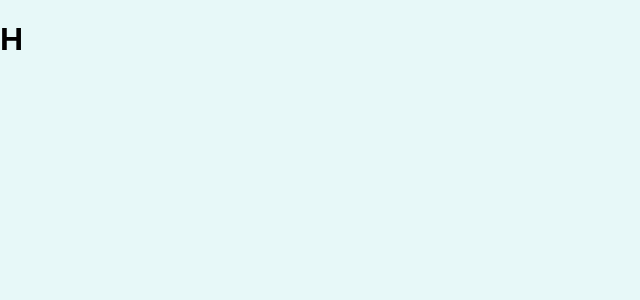
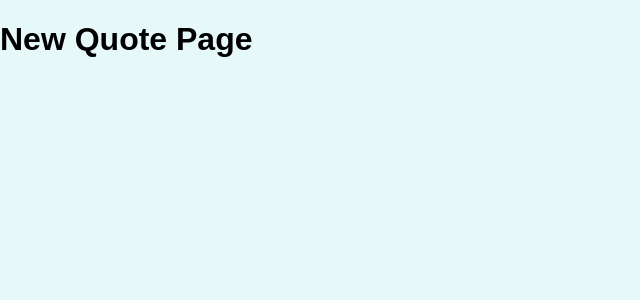
Before and after one commit to Pannu786/React_Learning_Routing, a JavaScript app: page /new-quotes in a window 1280 px wide. Shown: the top 300 px of the page, without its empty margins (0-640 px from the left). Built offline with nearby package versions, Linux system fonts and the light colour scheme.

Commit message:
basic Route for pages dne

```diff
--- a/src/App.js
+++ b/src/App.js
@@ -1,8 +1,21 @@
+import { Route, Switch } from 'react-router-dom';
+import AllQuotes from './pages/AllQuotes';
+import NewQuotes from './pages/NewQuotes';
+import QuotesDetail from './pages/QuotesDetail';
+
 function App() {
   return (
-    <div>
-<h1>H</h1>
-    </div>
+    <Switch>
+      <Route path='/quotes' exact>
+        <AllQuotes />
+      </Route>
+      <Route path='/quotes/:quoteId'>
+        <QuotesDetail />
+      </Route>
+      <Route path='/new-quotes'>
+        <NewQuotes />
+      </Route>
+    </Switch>
   );
 }
 
--- a/src/index.js
+++ b/src/index.js
@@ -1,6 +1,12 @@
 import ReactDOM from 'react-dom';
+import { BrowserRouter } from 'react-router-dom/cjs/react-router-dom.min';
 
 import './index.css';
 import App from './App';
 
-ReactDOM.render(<App />, document.getElementById('root'));
+ReactDOM.render(
+  <BrowserRouter>
+    <App />
+  </BrowserRouter>,
+  document.getElementById('root')
+);
--- /dev/null
+++ b/src/pages/AllQuotes.js
@@ -0,0 +1,5 @@
+const AllQuotes = () => {
+  return <h1>All Quotes Page</h1>;
+};
+
+export default AllQuotes;
--- /dev/null
+++ b/src/pages/NewQuotes.js
@@ -0,0 +1,6 @@
+
+const NewQuotes = () => {
+  return <h1>New Quote Page</h1>;
+};
+
+export default NewQuotes;
--- /dev/null
+++ b/src/pages/QuotesDetail.js
@@ -0,0 +1,5 @@
+const QuotesDetail = () => {
+  return <h1>Quote Detail Page</h1>;
+};
+
+export default QuotesDetail;
```
